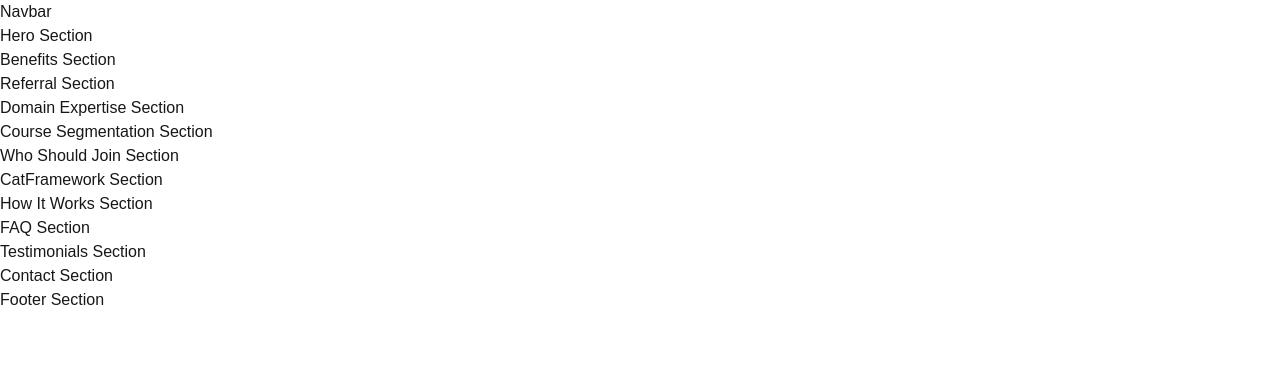
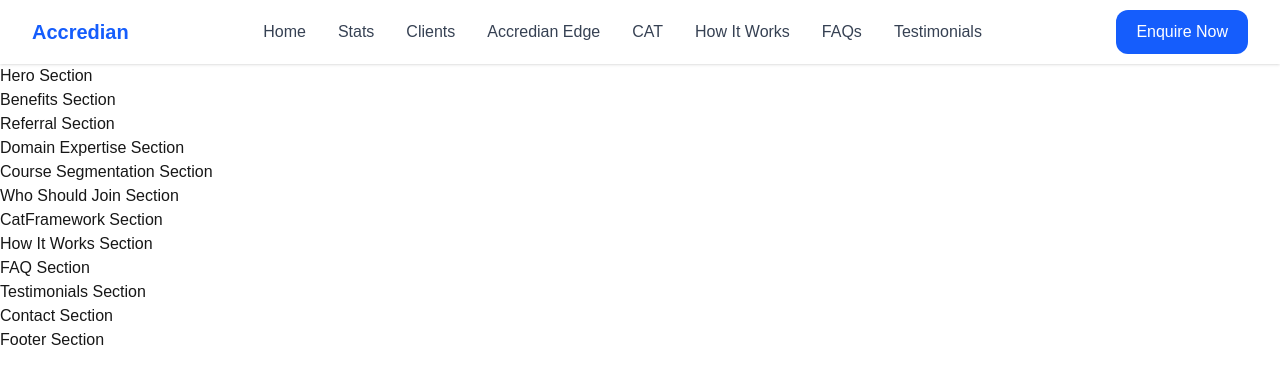
Before and after one commit to DishaS-ingh/accredian-enterprise-clone, a Next.js app: page / in a window 1280 px wide. Shown: the top 384 px of the page. Built offline with nearby package versions, Linux system fonts and the light colour scheme.

Commit message:
feat: implement responsive navbar

```diff
--- a/src/components/layout/Navbar.tsx
+++ b/src/components/layout/Navbar.tsx
@@ -1,7 +1,81 @@
+"use client";
+
+import Link from "next/link";
+import { useState } from "react";
+import { Menu, X } from "lucide-react";
+
+import Button from "../ui/Button";
+import Container from "../ui/Container";
+import { navLinks } from "@/constants/navigation";
+
 export default function Navbar() {
+  const [isOpen, setIsOpen] = useState(false);
+
   return (
-    <nav>
-      <h2>Navbar</h2>
-    </nav>
+    <header className="sticky top-0 z-50 bg-white shadow-sm">
+      <Container>
+        <nav className="flex h-16 items-center justify-between">
+          {/* Logo */}
+          <Link
+            href="/"
+            className="text-xl font-bold text-blue-600"
+          >
+            Accredian
+          </Link>
+
+
+          {/* Desktop Navigation */}
+          <ul className="hidden items-center gap-8 lg:flex">
+            {navLinks.map((link) => (
+              <li key={link.label}>
+                <Link
+                  href={link.href}
+                  className="text-gray-700 transition-colors duration-200 hover:text-blue-600"
+                >
+                  {link.label}
+                </Link>
+              </li>
+            ))}
+          </ul>
+
+          {/* Desktop Button */}
+          <div className="hidden lg:block">
+            <Button>Enquire Now</Button>
+          </div>
+
+          {/* Mobile Menu Button */}
+          <button
+            onClick={() => setIsOpen(!isOpen)}
+            className="rounded-md p-1 lg:hidden"
+            aria-label="Toggle Menu"
+          >
+            {isOpen ? <X size={28} /> : <Menu size={28} />}
+          </button>
+        </nav>
+
+        {/* Mobile Menu */}
+        {isOpen && (
+          <div className="border-t py-5 lg:hidden">
+            <ul className="flex flex-col gap-5">
+              {navLinks.map((link) => (
+                <li key={link.label}>
+                  <Link
+                      href={link.href}
+                      onClick={() => setIsOpen(false)}
+                      className="block text-gray-700 transition-colors duration-200 hover:text-blue-600"
+                    >
+                      {link.label}
+                    </Link>
+                </li>
+              ))}
+            </ul>
+
+            <Button className="mt-6 w-full">
+              Enquire Now
+            </Button>
+          </div>
+        )}
+      </Container>
+    </header>
   );
 }
--- a/src/components/ui/Button.tsx
+++ b/src/components/ui/Button.tsx
@@ -1,3 +1,20 @@
-export default function Button() {
-  return <button>Click me</button>;
+import { ButtonHTMLAttributes } from "react";
+
+interface ButtonProps extends ButtonHTMLAttributes<HTMLButtonElement> {
+  children: React.ReactNode;
 }
+
+export default function Button({
+  children,
+  className = "",
+  ...props
+}: ButtonProps) {
+  return (
+    <button
+      className={`rounded-xl bg-blue-600 px-5 py-2.5 text-white font-medium transition hover:bg-blue-700 ${className}`}
+      {...props}
+    >
+      {children}
+    </button>
+  );
+}
--- a/src/components/ui/Container.tsx
+++ b/src/components/ui/Container.tsx
@@ -1,3 +1,11 @@
-export default function Container() {
-  return <section>Container</section>;
+interface ContainerProps {
+  children: React.ReactNode;
 }
+
+export default function Container({ children }: ContainerProps) {
+  return (
+    <div className="mx-auto w-full max-w-7xl px-4 sm:px-6 lg:px-8">
+      {children}
+    </div>
+  );
+}
--- /dev/null
+++ b/src/constants/navigation.ts
@@ -0,0 +1,12 @@
+import type { NavLink } from "@/types";
+
+export const navLinks: NavLink[] = [
+  { label: "Home", href: "#hero" },
+  { label: "Stats", href: "#stats" },
+  { label: "Clients", href: "#clients" },
+  { label: "Accredian Edge", href: "#edge" },
+  { label: "CAT", href: "#cat" },
+  { label: "How It Works", href: "#how-it-works" },
+  { label: "FAQs", href: "#faq" },
+  { label: "Testimonials", href: "#testimonials" },
+];
--- /dev/null
+++ b/src/types/index.ts
@@ -0,0 +1,4 @@
+export interface NavLink {
+  label: string;
+  href: string;
+}
```
